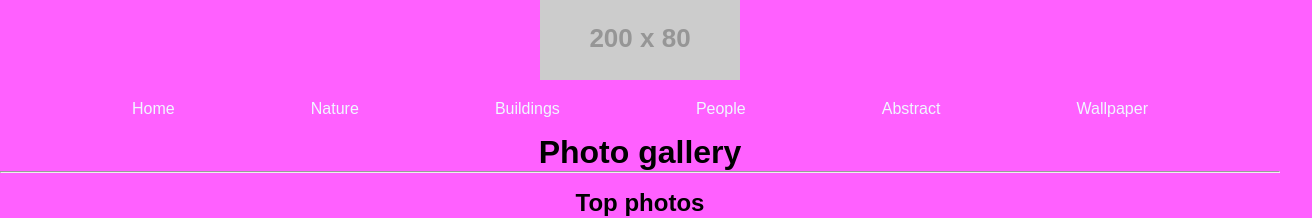
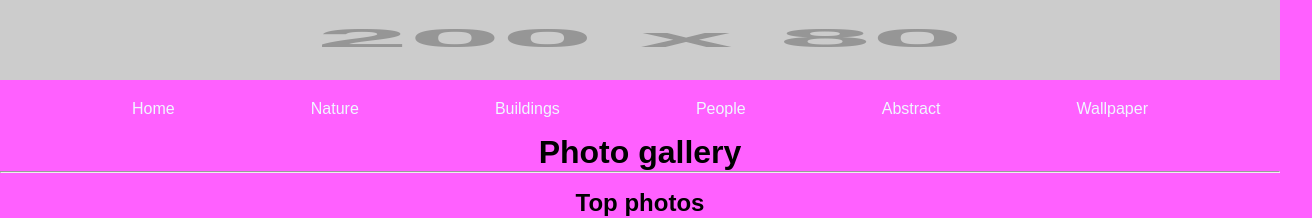
Before and after one commit to MukhammadaliDadabaev/image-gallery, a plain HTML site: page index.html in a window 1280 px wide. Shown: the top 218 px of the page, 1312 px wide, since content can reach past the window. Drawn offline with Linux system fonts and the light colour scheme; placeholder pictures from the web are drawn by us.

```diff
--- a/index.html
+++ b/index.html
@@ -15,7 +15,7 @@
         <img
           src="https://via.placeholder.com/200/80"
           alt="logo"
-          width="200"
+          width="100%"
           height="80"
         />
       </a>
@@ -128,7 +128,8 @@
 				<li><a href="#" target="_blank">Twitter</a></li>
 				<li><a href="#" target="_blank">TikTok</a></li>
 			</ul>
-			<p>Copyright 2022 MJCH</p>
+
 		</footer>
+    <p>Copyright 2022 MJCH</p>
   </body>
 </html>
```
